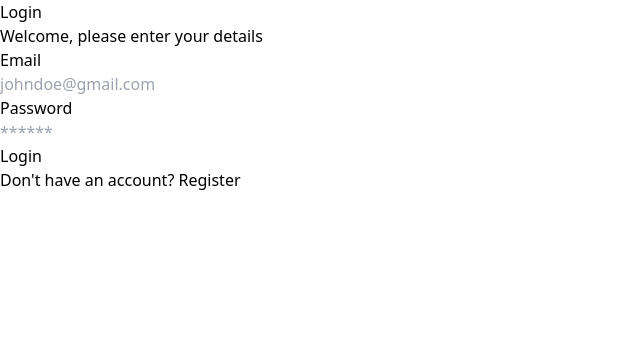
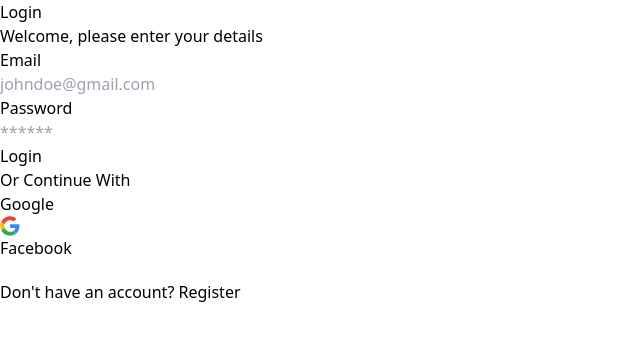
Before and after one commit to TbRivan/ModulLatihanReact, a React (Vite) app: page /login in a window 1280 px wide. Shown: the top 340 px of the page, without its empty margins (0-640 px from the left). Built offline with nearby package versions, Linux system fonts and the light colour scheme.

Commit message:
login google and facebook button

```diff
--- /dev/null
+++ b/src/components/Fragments/FormLogin/FacebookLoginForm.tsx
@@ -0,0 +1,31 @@
+// import { LoginGoogle } from "../../../services/auth.services";
+
+const ROOT_API = import.meta.env.VITE_API_URL;
+
+export default function FacebookLoginForm() {
+  const handleLogin = (e: any) => {
+    e.preventDefault();
+
+    // LoginGoogle((status: boolean) => {
+    //   if (status) {
+    //     console.log("success");
+    //   } else {
+    //     console.log("failed");
+    //   }
+    // });
+    window.location.href = `${ROOT_API}/auth/facebook`;
+  };
+  return (
+    <form onSubmit={handleLogin}>
+      <div className="mt-6">
+        <button
+          type="submit"
+          className="py-2 px-4 max-w-md flex items-center bg-blue-600 hover:bg-blue-700 focus:ring-blue-500 focus:ring-offset-blue-200 text-white w-full transition ease-in duration-200 text-center text-medium font-semibold shadow-md focus:outline-none focus:ring-2 focus:ring-offset-2 rounded-lg"
+        >
+          <span className="text-center w-full">Facebook</span>
+          <img src="/icon/facebookicon.svg" className="-ml-24" alt="facebook" />
+        </button>
+      </div>
+    </form>
+  );
+}
--- /dev/null
+++ b/src/components/Fragments/FormLogin/GoogleLoginForm.tsx
@@ -0,0 +1,31 @@
+// import { LoginGoogle } from "../../../services/auth.services";
+
+const ROOT_API = import.meta.env.VITE_API_URL;
+
+export default function GoogleLoginForm() {
+  const handleLogin = (e: any) => {
+    e.preventDefault();
+
+    // LoginGoogle((status: boolean) => {
+    //   if (status) {
+    //     console.log("success");
+    //   } else {
+    //     console.log("failed");
+    //   }
+    // });
+    window.location.href = `${ROOT_API}/auth/google`;
+  };
+  return (
+    <form onSubmit={handleLogin}>
+      <div className="mt-6">
+        <button
+          type="submit"
+          className="flex w-full text-center bg-white border border-gray-300 rounded-lg shadow-md px-6 py-2 text-medium font-semibold text-gray-800 hover:bg-gray-200 focus:outline-none focus:ring-2 focus:ring-offset-2 focus:ring-gray-500"
+        >
+          <span className="text-center w-full">Google</span>
+          <img src="/icon/googleicon.svg" className="-ml-24" alt="googleicon" />
+        </button>
+      </div>
+    </form>
+  );
+}
--- a/src/components/Fragments/FormLogin/index.tsx
+++ b/src/components/Fragments/FormLogin/index.tsx
@@ -3,6 +3,8 @@ import Cookies from "js-cookie";
 import Button from "../../Elements/Button";
 import FormInput from "../../Elements/FormInput";
 import { toast } from "react-toastify";
+import GoogleLoginForm from "./GoogleLoginForm";
+import FacebookLoginForm from "./FacebookLoginForm";
 
 export default function FormLogin() {
   const handleLogin = (e: any) => {
@@ -27,6 +29,7 @@ export default function FormLogin() {
     });
   };
   return (
+    <>
       <form onSubmit={handleLogin}>
         <FormInput
           label="Email"
@@ -44,5 +47,11 @@ export default function FormLogin() {
           <Button type="submit" text="Login" />
         </div>
       </form>
+      <span className="font-semibold flex justify-center mt-2 -mb-2 text-slate-800">
+        Or Continue With
+      </span>
+      <GoogleLoginForm />
+      <FacebookLoginForm />
+    </>
   );
 }
--- a/src/components/Fragments/TableData/index2.tsx
+++ b/src/components/Fragments/TableData/index2.tsx
@@ -64,7 +64,7 @@ export default function TableData2({ tables, empty, login }: TableProps) {
     if (response.error) {
       toast.error(response.message);
     } else {
-      toast.success("Berhasil hapus data");
+      toast.success("Success delete data");
       window.location.href = "/dashboard";
     }
     // let dataLocal = JSON.parse(localStorage.getItem("data") || "[]");
@@ -159,7 +159,7 @@ export default function TableData2({ tables, empty, login }: TableProps) {
                         </div>
                       </>
                     ) : (
-                      <p>Silahkan Login Terlebih Dahulu</p>
+                      <p>Action Forbidden</p>
                     )}
                   </div>
                 </td>
--- a/src/components/Layout/AuthLayout.tsx
+++ b/src/components/Layout/AuthLayout.tsx
@@ -1,4 +1,6 @@
 import { Link } from "react-router-dom";
+import { useEffect } from "react";
+import Cookies from "js-cookie";
 
 interface AuthLayoutprops {
   children: any;
@@ -8,6 +10,14 @@ interface AuthLayoutprops {
 
 const AuthLayout = (props: AuthLayoutprops) => {
   const { children, title, type } = props;
+
+  useEffect(() => {
+    const token = Cookies.get("token");
+    if (token) {
+      window.location.href = "/dashboard";
+    }
+  }, []);
+
   return (
     <div className=" flex justify-center items-center min-h-screen">
       <div className="w-full max-w-md border-4 rounded-2xl p-14">
--- a/src/pages/Dashboard.tsx
+++ b/src/pages/Dashboard.tsx
@@ -1,5 +1,5 @@
 import { useState, useEffect } from "react";
-import { Link } from "react-router-dom";
+import { Link, useLocation } from "react-router-dom";
 import FormInput from "../components/Elements/FormInput";
 // import TableData from "../components/Fragments/TableData";
 import TableData2 from "../components/Fragments/TableData/index2";
@@ -7,6 +7,7 @@ import NavbarLayout from "../components/Layout/NavbarLayout";
 import { useSelector } from "react-redux";
 import { getAllDataTable } from "../services/table.services";
 import { getAllDataTableTypes } from "../services/types/data-types";
+import Cookies from "js-cookie";
 
 export default function DashboardPage() {
   const [search, setSearch] = useState("");
@@ -30,8 +31,17 @@ export default function DashboardPage() {
       email: "",
     },
   ]);
-  // Change with Redux state for global next time
+  const queryURL = useLocation().search;
   // const dataLocal = JSON.parse(localStorage.getItem("data") || "[]");
+
+  useEffect(() => {
+    const token = new URLSearchParams(queryURL).get("token") || "";
+    if (token) {
+      const tokenBase64 = btoa(token);
+      Cookies.set("token", tokenBase64, { expires: 1 });
+      window.location.href = "/dashboard";
+    }
+  }, []);
 
   useEffect(() => {
     getAllDataTable((status: boolean, res: getAllDataTableTypes) => {
@@ -80,17 +90,18 @@ export default function DashboardPage() {
                     label=""
                     name="nama"
                     type="text"
-                    placeholder="Cari berdasarkan Nama"
+                    placeholder="Find by Name"
                     onChange={handleSearch}
                   />
                 </div>
+
                 <div className="self-end mr-10 mb-5">
                   {isLogin ? (
                     <Link
                       to="/add"
                       className="flex w-200 h-10 justify-center rounded-md bg-indigo-600 px-3 py-1.5 text-sm font-semibold leading-6 text-white shadow-sm"
                     >
-                      Tambah Data
+                      Add New Data
                     </Link>
                   ) : null}
                 </div>
--- a/src/services/auth.services.ts
+++ b/src/services/auth.services.ts
@@ -25,6 +25,17 @@ export const RegisterApi = (data: any, callback: any) => {
     });
 };
 
+export const LoginGoogle = (callback: any) => {
+  axios
+    .get(`${ROOT_API}/auth/google`)
+    .then((res) => {
+      callback(true, res);
+    })
+    .catch((err) => {
+      callback(false, err.response);
+    });
+};
+
 export const getUsername = (token: string) => {
   const decoded: any = jwt_decode(token);
   return decoded.username;
```
Also changed, not shown: public/icon/facebookicon.svg (added), public/icon/googleicon.svg (added). Lines whose indentation alone changed are shown as unchanged.
